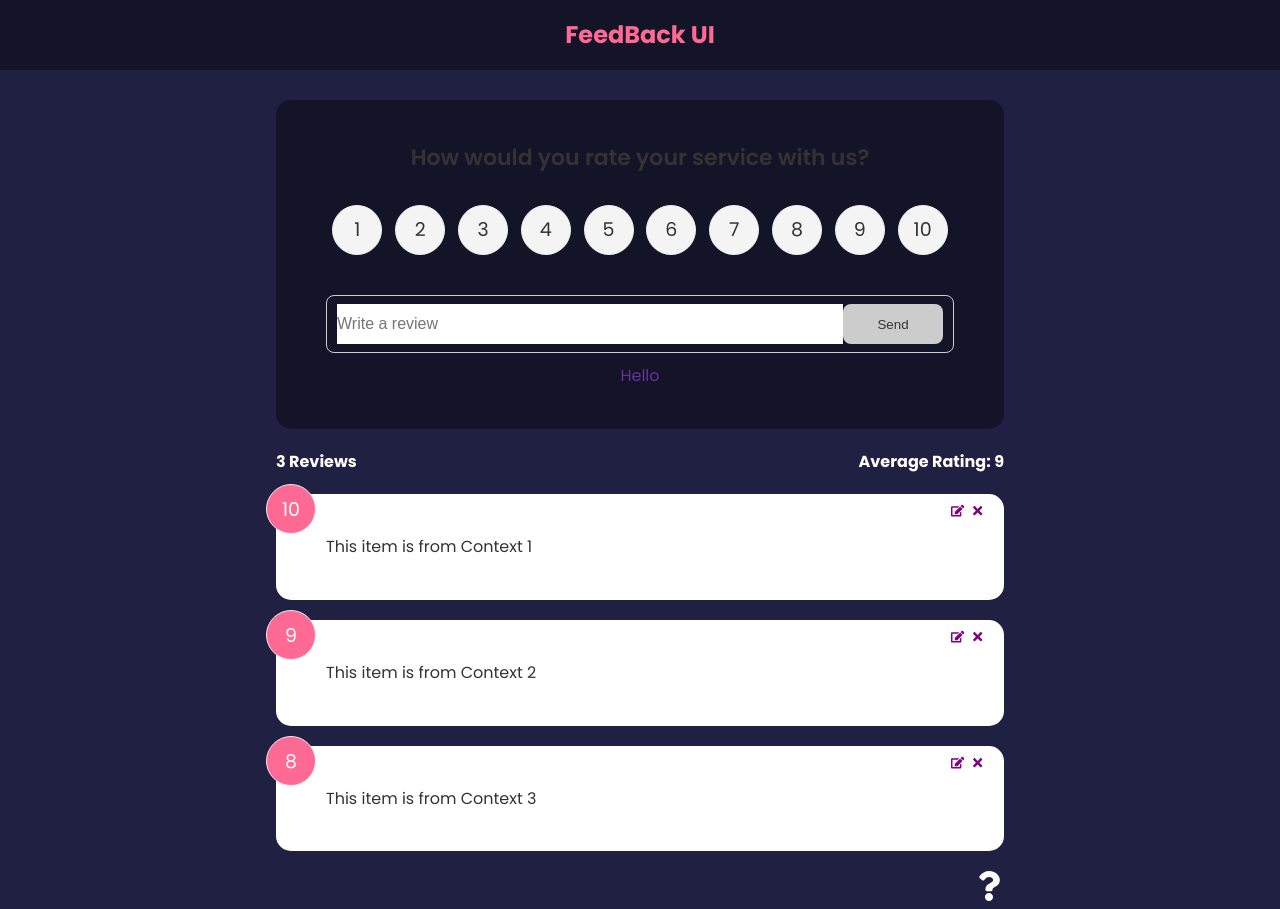
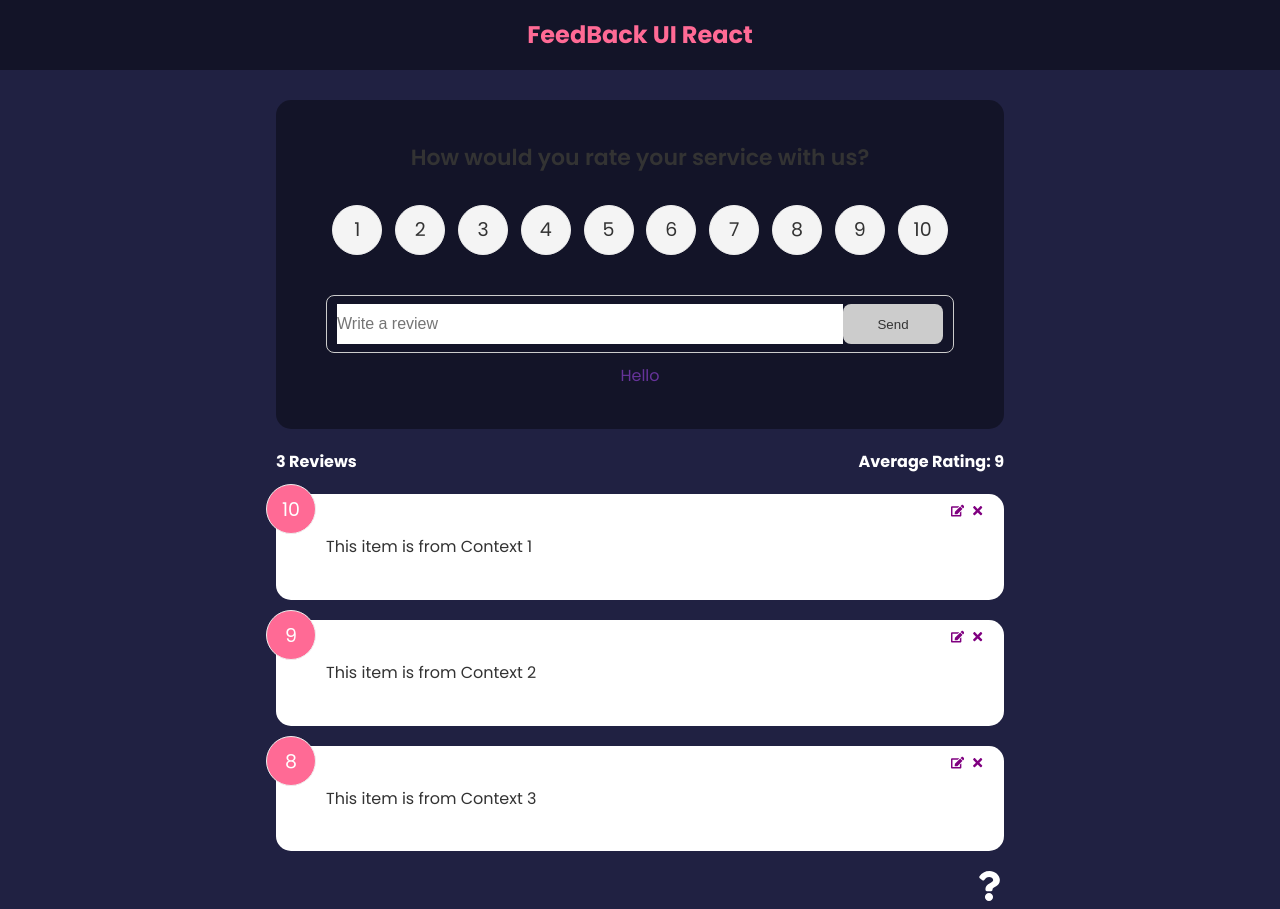
Before and after one commit to hdavidlp/feedback, a React (Create React App) app: page / in a window 1280 px wide. Built offline with nearby package versions, Linux system fonts and the light colour scheme.

Commit message:
Title change

```diff
--- a/src/components/Header.jsx
+++ b/src/components/Header.jsx
@@ -18,7 +18,7 @@ function Header({text, bgColor, textColor}) {
 }
 
 Header.defaultProps ={
-    text      : "FeedBack UI",
+    text      : "FeedBack UI React",
     bgColor   : 'rgba(0,0,0,0.4)',
     textColor : '#ff6a95'
 }
```
